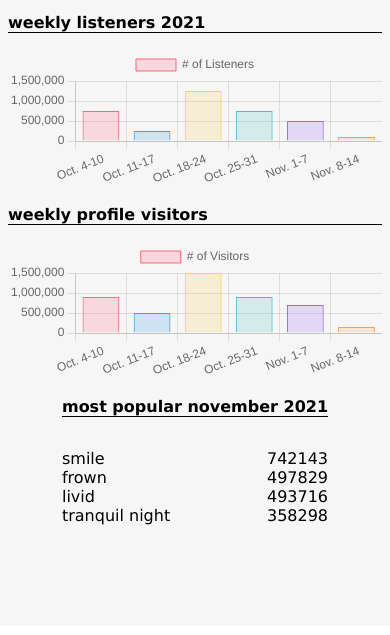
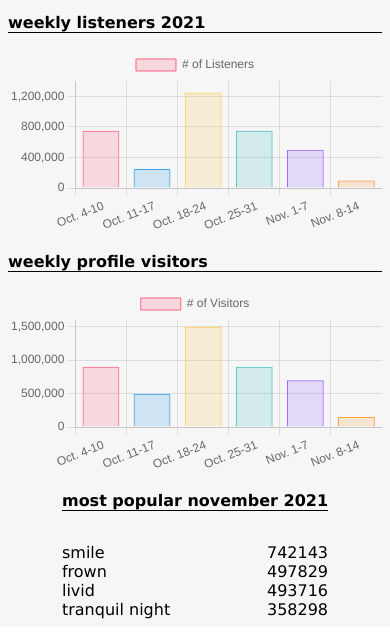
Before and after one commit to dropdel/spotify-dashboard, a website with bundled scripts: page index.html in a window 390 px wide. Shown: the part 218-853 px from the top of the page. Built offline with nearby package versions, Linux system fonts and the light colour scheme.

Commit message:
Changed the width of the charts for responsiveness.

```diff
--- a/index.html
+++ b/index.html
@@ -64,13 +64,13 @@
                     </div>
                     <div id="weeklyListenersSection">
                         <p class='boldAndUnderlined'>weekly listeners <span id="year">2021</span></p>
-                        <canvas id="myChart" width="400" height="150"></canvas>
+                        <canvas id="myChart" width="300" height="150"></canvas>
                     </div>
                 </div>
                 <div id="profileVisitsAndMostPopularSection">
                     <div id="weeklyProfileVisitsSection">
                         <p class='boldAndUnderlined'>weekly profile visitors</p>
-                        <canvas id="myChartTwo" width="400" height="150"></canvas>
+                        <canvas id="myChartTwo" width="300" height="150"></canvas>
                     </div>
                     <div id="mostPopularSongsSection">
                         <p class='boldAndUnderlined'>most popular <span id="month">november 2021</span></p>
```
